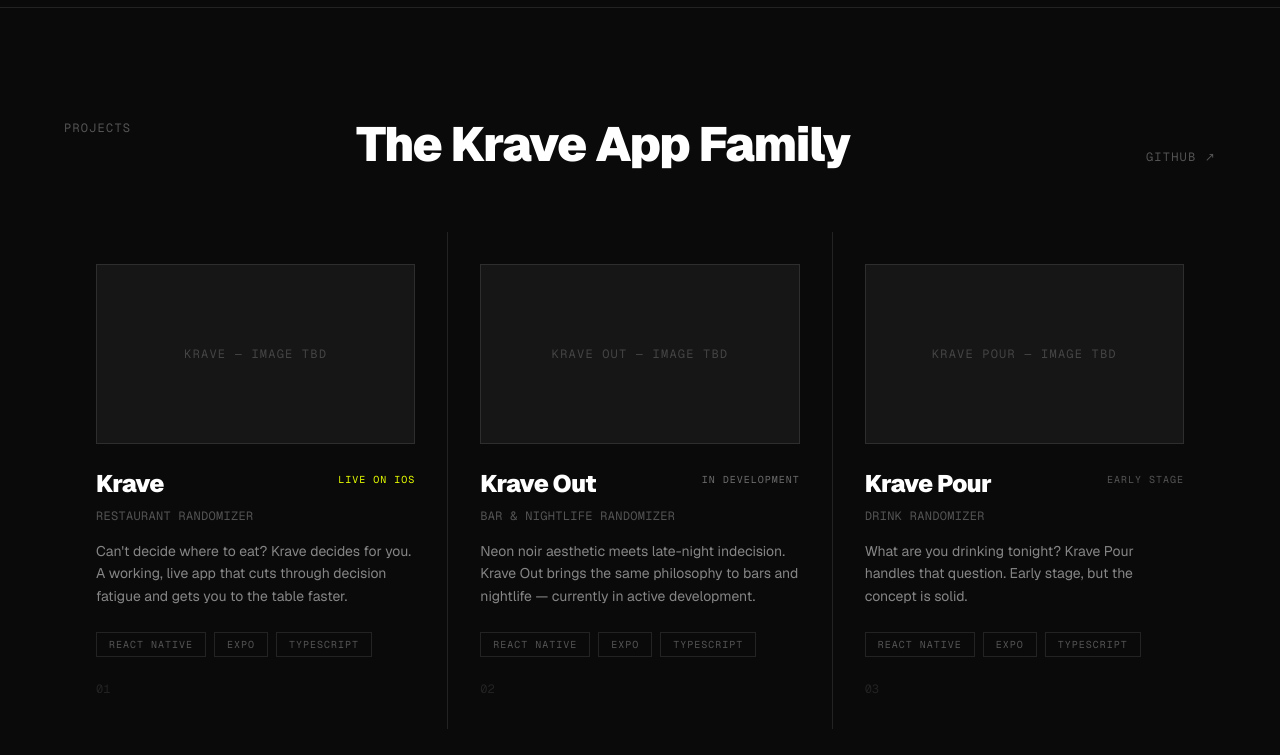
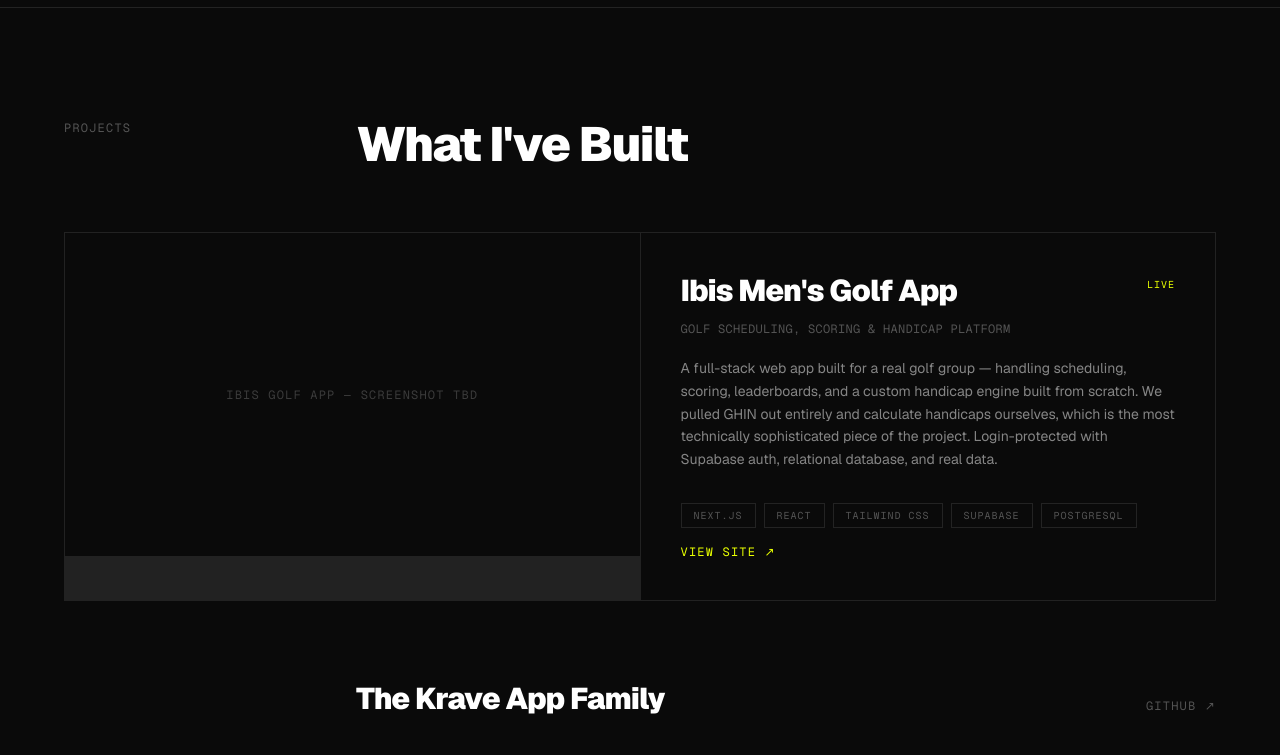
Before and after one commit to adgrossm/adam-grossman-portfolio, a Next.js app: page / in a window 1280 px wide. Shown: the part 1640-2395 px from the top of the page. Built offline with nearby package versions, Linux system fonts and the light colour scheme.

Commit message:
feat: add Ibis Golf App as featured project, above Krave family

```diff
--- a/src/components/Projects.tsx
+++ b/src/components/Projects.tsx
@@ -1,6 +1,18 @@
 import FadeIn from "./FadeIn";
 
-const apps = [
+const ibis = {
+  name: "Ibis Men's Golf App",
+  tagline: "Golf scheduling, scoring & handicap platform",
+  status: "Live",
+  statusColor: "text-accent",
+  description:
+    "A full-stack web app built for a real golf group — handling scheduling, scoring, leaderboards, and a custom handicap engine built from scratch. We pulled GHIN out entirely and calculate handicaps ourselves, which is the most technically sophisticated piece of the project. Login-protected with Supabase auth, relational database, and real data.",
+  stack: ["Next.js", "React", "Tailwind CSS", "Supabase", "PostgreSQL"],
+  link: "https://ibis-golf-app.vercel.app/",
+  featured: true,
+};
+
+const kraveApps = [
   {
     name: "Krave",
     tagline: "Restaurant randomizer",
@@ -9,6 +21,8 @@
     description:
       "Can't decide where to eat? Krave decides for you. A working, live app that cuts through decision fatigue and gets you to the table faster.",
     stack: ["React Native", "Expo", "TypeScript"],
+    link: "https://github.com/adgrossm",
+    featured: false,
   },
   {
     name: "Krave Out",
@@ -18,6 +32,8 @@
     description:
       "Neon noir aesthetic meets late-night indecision. Krave Out brings the same philosophy to bars and nightlife — currently in active development.",
     stack: ["React Native", "Expo", "TypeScript"],
+    link: "https://github.com/adgrossm",
+    featured: false,
   },
   {
     name: "Krave Pour",
@@ -27,6 +43,8 @@
     description:
       "What are you drinking tonight? Krave Pour handles that question. Early stage, but the concept is solid.",
     stack: ["React Native", "Expo", "TypeScript"],
+    link: "https://github.com/adgrossm",
+    featured: false,
   },
 ];
 
@@ -34,7 +52,7 @@
   return (
     <section id="projects" className="px-6 py-20 md:py-28 border-b border-white/10">
       <div className="max-w-6xl mx-auto">
-        {/* Header row */}
+        {/* Section header */}
         <div className="grid grid-cols-1 md:grid-cols-12 gap-4 mb-12 md:mb-16">
           <div className="md:col-span-3">
             <FadeIn direction="left">
@@ -43,11 +61,78 @@
               </p>
             </FadeIn>
           </div>
+          <div className="md:col-span-9">
+            <FadeIn delay={100}>
+              <h2 className="text-3xl sm:text-4xl md:text-5xl font-black tracking-tighter text-white leading-none">
+                What I&apos;ve Built
+              </h2>
+            </FadeIn>
+          </div>
+        </div>
+
+        {/* Featured project — Ibis */}
+        <FadeIn delay={100}>
+          <div className="border border-white/10 hover:border-white/20 transition-colors mb-px">
+            <div className="grid grid-cols-1 md:grid-cols-2 gap-px bg-white/10">
+              {/* Placeholder image */}
+              <div className="bg-[#0a0a0a] aspect-video flex items-center justify-center">
+                <span className="font-mono text-xs text-white/20 tracking-widest uppercase text-center px-4">
+                  Ibis Golf App — Screenshot TBD
+                </span>
+              </div>
+
+              {/* Content */}
+              <div className="bg-[#0a0a0a] p-8 sm:p-10 flex flex-col justify-between gap-8">
+                <div>
+                  <div className="flex items-start justify-between mb-3">
+                    <h3 className="text-2xl sm:text-3xl font-black tracking-tighter text-white">
+                      {ibis.name}
+                    </h3>
+                    <span className={`font-mono text-[10px] tracking-widest uppercase ${ibis.statusColor} mt-1`}>
+                      {ibis.status}
+                    </span>
+                  </div>
+                  <p className="font-mono text-xs text-white/30 tracking-wide uppercase mb-5">
+                    {ibis.tagline}
+                  </p>
+                  <p className="text-white/50 text-sm leading-relaxed">
+                    {ibis.description}
+                  </p>
+                </div>
+
+                <div className="flex flex-col gap-4">
+                  <div className="flex flex-wrap gap-2">
+                    {ibis.stack.map((tech) => (
+                      <span
+                        key={tech}
+                        className="font-mono text-[10px] tracking-widest uppercase border border-white/10 text-white/30 px-3 py-1"
+                      >
+                        {tech}
+                      </span>
+                    ))}
+                  </div>
+                  <a
+                    href={ibis.link}
+                    target="_blank"
+                    rel="noopener noreferrer"
+                    className="font-mono text-xs tracking-widest uppercase text-accent hover:underline self-start"
+                  >
+                    View Site ↗
+                  </a>
+                </div>
+              </div>
+            </div>
+          </div>
+        </FadeIn>
+
+        {/* Krave family header */}
+        <div className="grid grid-cols-1 md:grid-cols-12 gap-4 mt-20 mb-10">
+          <div className="md:col-span-3" />
           <div className="md:col-span-9 flex flex-col sm:flex-row sm:items-end sm:justify-between gap-4">
             <FadeIn delay={100}>
-              <h2 className="text-3xl sm:text-4xl md:text-5xl font-black tracking-tighter text-white leading-none">
+              <h3 className="text-2xl sm:text-3xl font-black tracking-tighter text-white leading-none">
                 The Krave App Family
-              </h2>
+              </h3>
             </FadeIn>
             <FadeIn delay={150}>
               <a
@@ -62,9 +147,9 @@
           </div>
         </div>
 
-        {/* App cards — stack on mobile, grid on md+ */}
+        {/* Krave cards */}
         <div className="grid grid-cols-1 md:grid-cols-3 gap-px bg-white/10">
-          {apps.map((app, i) => (
+          {kraveApps.map((app, i) => (
             <FadeIn key={app.name} delay={i * 100}>
               <div className="bg-[#0a0a0a] p-6 sm:p-8 flex flex-col gap-6 h-full hover:bg-white/[0.03] transition-colors">
                 {/* Placeholder image */}
@@ -74,15 +159,12 @@
                   </span>
                 </div>
 
-                {/* Card content */}
                 <div className="flex-1 flex flex-col">
                   <div className="flex items-start justify-between mb-2">
                     <h3 className="text-2xl font-black tracking-tighter text-white">
                       {app.name}
                     </h3>
-                    <span
-                      className={`font-mono text-[10px] tracking-widest uppercase ${app.statusColor} mt-1 text-right`}
-                    >
+                    <span className={`font-mono text-[10px] tracking-widest uppercase ${app.statusColor} mt-1 text-right`}>
                       {app.status}
                     </span>
                   </div>
@@ -104,7 +186,6 @@
                   </div>
                 </div>
 
-                {/* Index number */}
                 <p className="font-mono text-xs text-white/10">0{i + 1}</p>
               </div>
             </FadeIn>
```
